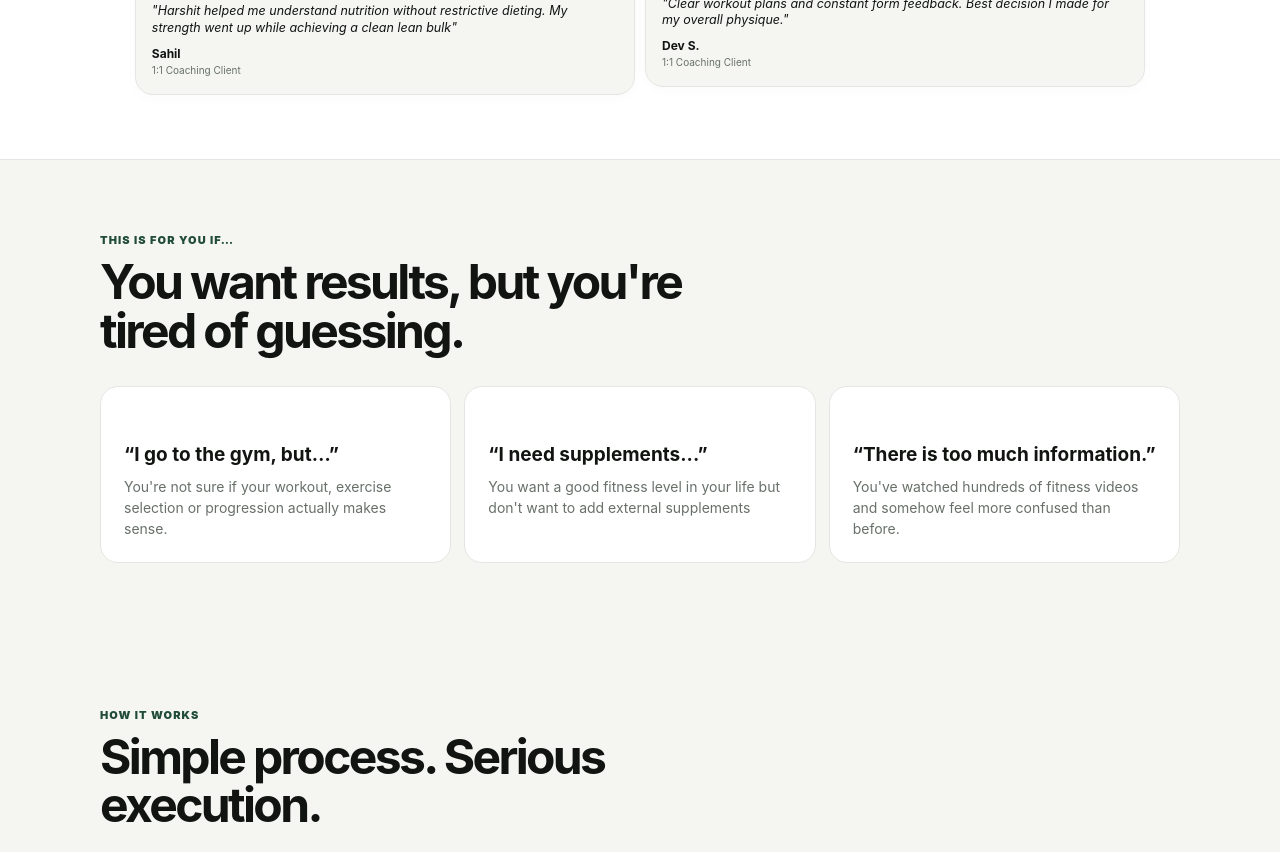
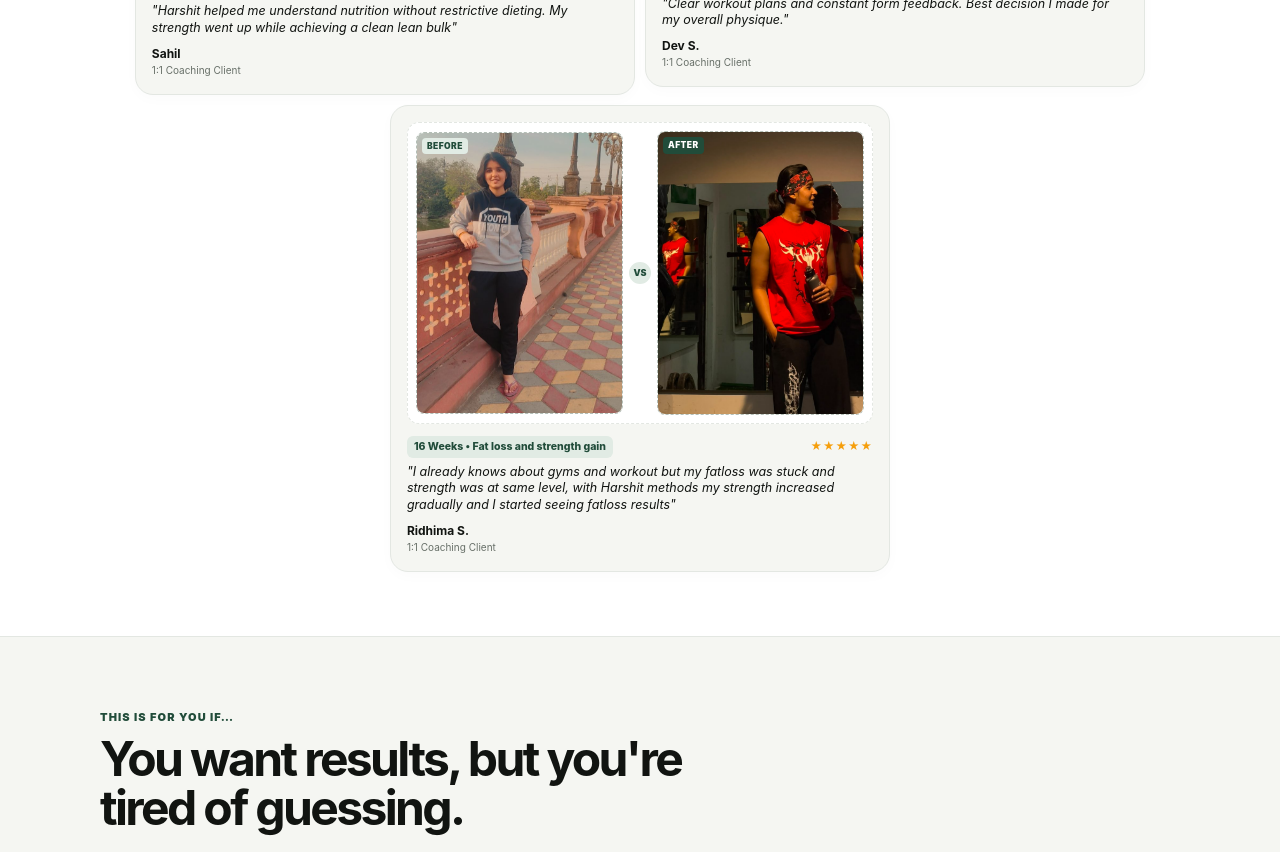
Before and after one commit to Harshit7048/Be_Original, a plain HTML site: page index.html in a window 1280 px wide. Shown: the part 3804-4656 px from the top of the page. Drawn offline with Linux system fonts and the light colour scheme.

Commit message:
new review

```diff
--- a/index.html
+++ b/index.html
@@ -1347,6 +1347,61 @@
                 </p>
                 <div class="compact-client-info">
                   <strong>Dev S.</strong>
+                  <span>1:1 Coaching Client</span>
+                </div>
+              </div>
+            </div>
+            <div class="compact-review-card">
+              <div class="before-after-compact">
+                <div class="ba-photo-box">
+                  <span class="ba-badge">BEFORE</span>
+                  <div class="ba-placeholder-content">
+                    <!-- <svg fill="none" viewBox="0 0 24 24" stroke="currentColor">
+                      <path
+                        stroke-linecap="round"
+                        stroke-linejoin="round"
+                        stroke-width="2"
+                        d="M16 7a4 4 0 11-8 0 4 4 0 018 0zM12 14a7 7 0 00-7 7h14a7 7 0 00-7-7z"
+                      />
+                    </svg>
+                    <span>Before Photo</span>
+                    <small>Add Image</small> -->
+                    <img src="./image.png" alt="" />
+                  </div>
+                </div>
+                <div class="ba-divider">VS</div>
+                <div class="ba-photo-box">
+                  <span class="ba-badge success">AFTER</span>
+                  <div class="ba-placeholder-content">
+                    <!-- <svg fill="none" viewBox="0 0 24 24" stroke="currentColor">
+                      <path
+                        stroke-linecap="round"
+                        stroke-linejoin="round"
+                        stroke-width="2"
+                        d="M16 7a4 4 0 11-8 0 4 4 0 018 0zM12 14a7 7 0 00-7 7h14a7 7 0 00-7-7z"
+                      />
+                    </svg>
+                    <span>After Photo</span>
+                    <small>Add Image</small> -->
+                    <img src="./image (1).png" alt="" />
+                  </div>
+                </div>
+              </div>
+              <div class="compact-review-content">
+                <div class="compact-meta">
+                  <span class="compact-tag"
+                    >16 Weeks • Fat loss and strength gain</span
+                  >
+                  <span class="stars">★★★★★</span>
+                </div>
+                <p class="compact-quote">
+                  "I already knows about gyms and workout but my fatloss was
+                  stuck and strength was at same level, with Harshit methods my
+                  strength increased gradually and I started seeing fatloss
+                  results"
+                </p>
+                <div class="compact-client-info">
+                  <strong>Ridhima S.</strong>
                   <span>1:1 Coaching Client</span>
                 </div>
               </div>
```
Also changed, not shown: image (1).png (added), image.png (added).
